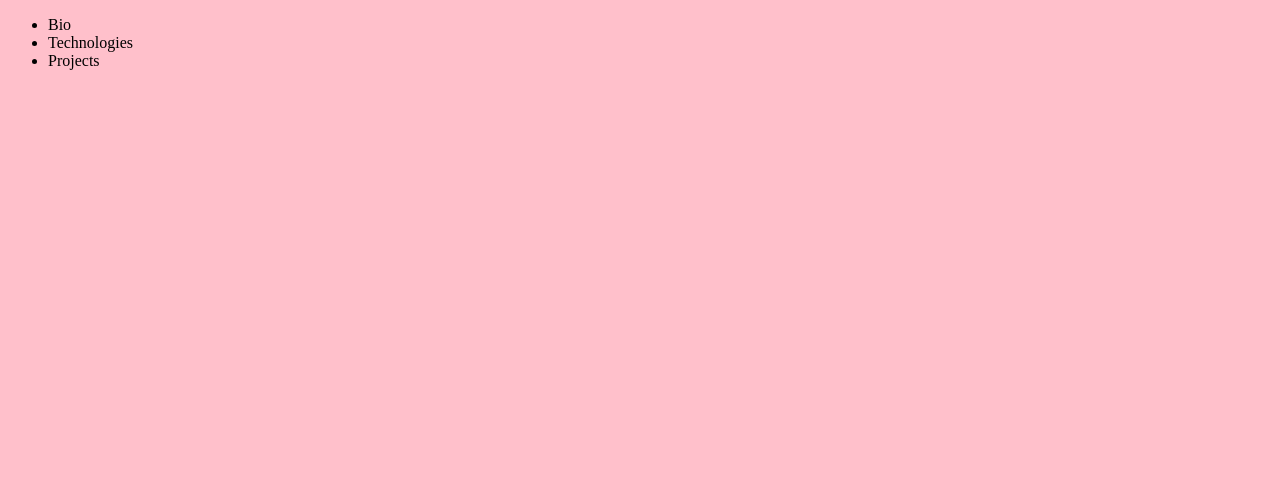
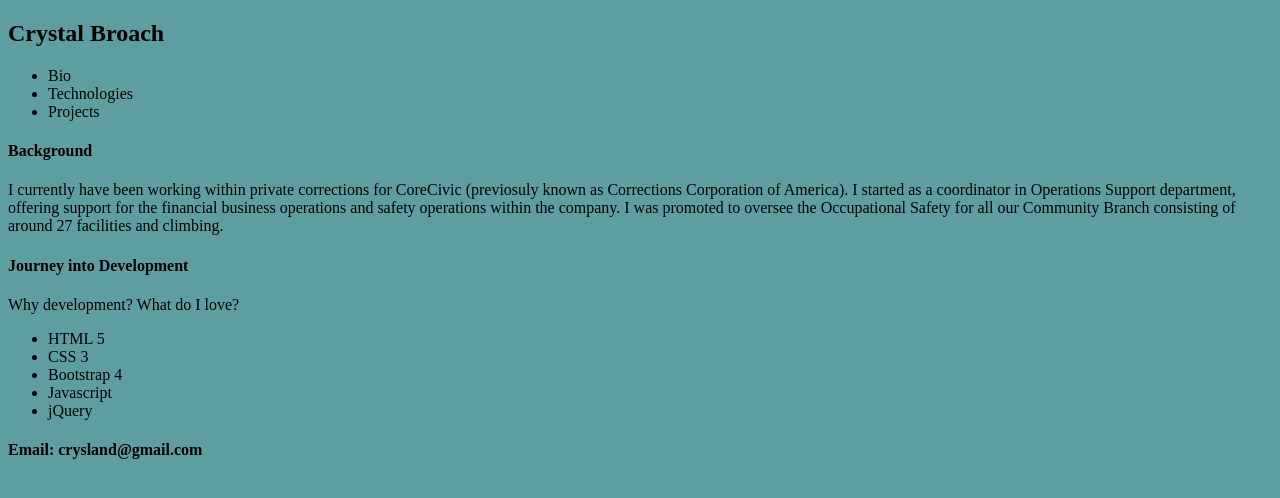
Before and after one commit to broach44/personal-bio-site, a plain HTML site: page index.html in a window 1280 px wide. Drawn offline with Linux system fonts and the light colour scheme.

Commit message:
added some content

```diff
--- a/index.html
+++ b/index.html
@@ -4,14 +4,14 @@
   <meta charset="UTF-8">
   <meta name="viewport" content="width=device-width, initial-scale=1.0">
   <meta http-equiv="X-UA-Compatible" content="ie=edge">
-  <!-- TODO: Insert a title for your page -->
+  <title>Crystal Broach - Personal Bio Site</title>
   <link rel="stylesheet" href="./main.css">
 </head>
 
 <body>
   <!-- Navigation -->
   <nav>
-    <!-- TODO: Insert some sort of H1-H6 with your name here -->
+    <h2>Crystal Broach</h2>
     <ul id="navLinks">
       <li><a id="navToBio">Bio</a></li>
       <li><a id="navToTechnologies">Technologies</a></li>
@@ -23,9 +23,20 @@
   <!-- Primary View -->
   <div class="fullPage" id="bioPage">
     <!-- TODO: Fill in bio info here: What is your background? Why do you want to go into development? What do you love about development? -->
+    <h4>Background</h4>
+    <p>I currently have been working within private corrections for CoreCivic (previosuly known as Corrections Corporation of America).  I started as a coordinator in Operations Support department, offering support for the financial business operations and safety operations within the company.  I was promoted to oversee the Occupational Safety for all our Community Branch consisting of around 27 facilities and climbing.</p>
+    <h4>Journey into Development</h4>
+    <p>Why development? What do I love?</p>
   </div>
   <div class="fullPage" id="technologiesPage">
     <!-- TODO: Start an UL of all of the tools and technologies you've started learning so far. (You'll beef this page up later). -->
+    <ul>
+      <li>HTML 5</li>
+      <li>CSS 3</li>
+      <li>Bootstrap 4</li>
+      <li>Javascript</li>
+      <li>jQuery</li>
+    </ul>
   </div>
   <div class="fullPage" id="projectsPage"></div>
   <!-- End Primary View -->
@@ -33,8 +44,10 @@
   <!-- Footer -->
   <footer class="page-footer">
     <!-- TODO: Fill in contact info here: Include things like email, LinkedIn, Twitter and GitHub links. -->
+    <h4>Email: crysland@gmail.com</h4>
   </footer>
   <!-- End Footer -->
   <script src="./main.js"></script>
+  <script src="./projects.js"></script>
 </body>
 </html>
--- a/main.css
+++ b/main.css
@@ -1,3 +1,3 @@
 body {
-    background-color: pink;
+    background-color: cadetblue;
 }
--- a/main.js
+++ b/main.js
@@ -1 +1 @@
-console.log('Connected');
+console.log('Connected again');
```
